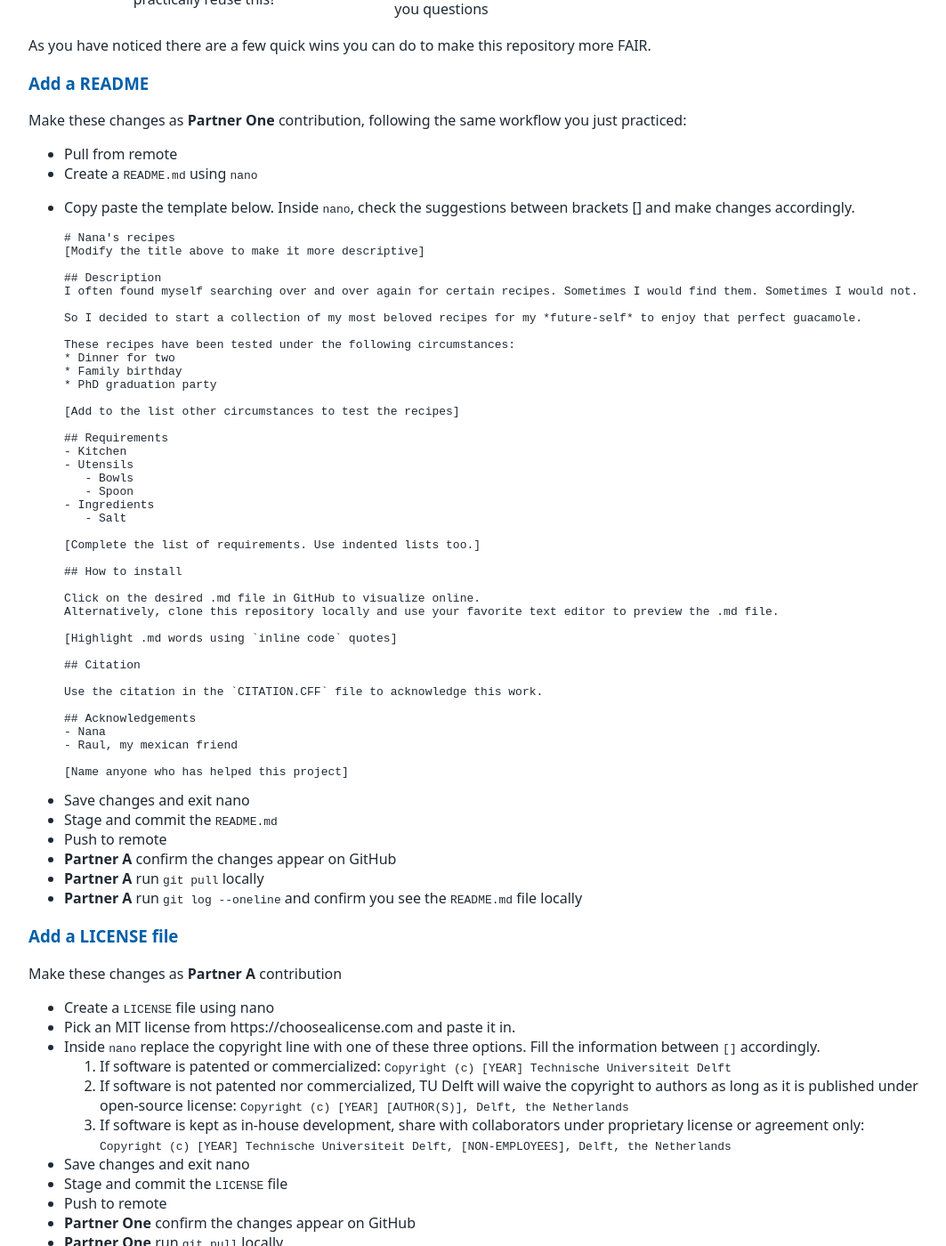
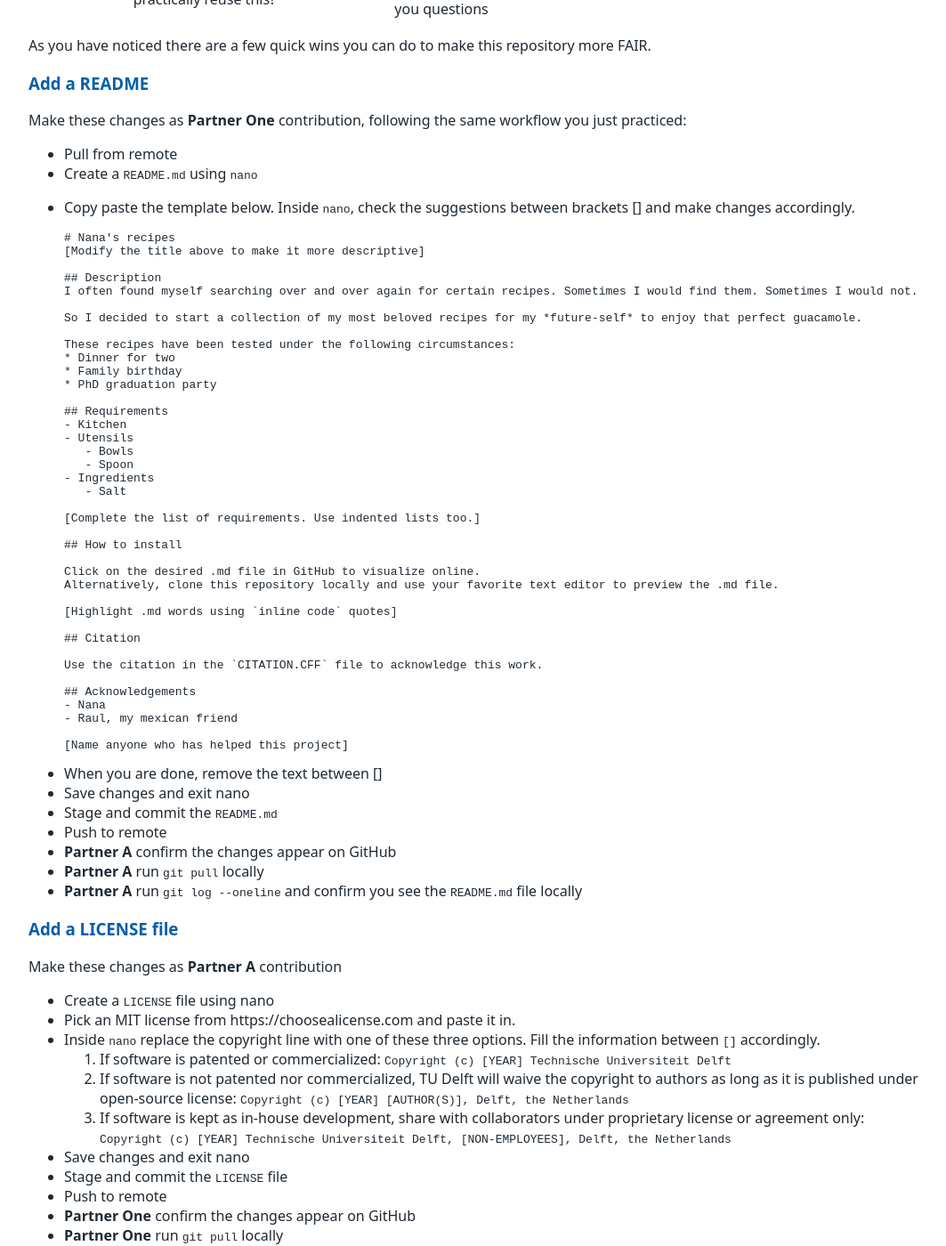
Before and after one commit to tu-delft-library/introduction_to_version_control_with_git, a Jekyll site: the page built from material_for_participants/PRACTICAL_collaboration.md, in a window 1280 px wide and 1400 px high, scrolled down 2984 px. Shown: the whole window at 89% size, without its empty margins (108-1171 px from the left). Built offline with Jekyll 4.4.1, drawn with Linux system fonts in a browser that asks for light colours; our own code applies the rules of GitHub Pages for plain Markdown files.

Commit message:
Update exercises and practical

````diff
--- a/material_for_participants/PRACTICAL_collaboration.md
+++ b/material_for_participants/PRACTICAL_collaboration.md
@@ -54,10 +54,10 @@ $ git clone git@github.com:<owner-username>/recipes.git recipes-<owner-username>
    ```
    # Hummus
    ## Ingredients
-   * chickpeas
-   * lemon
-   * olive oil
-   * salt
+   - chickpeas
+   - lemon
+   - olive oil
+   - salt
    ```
 - Save changes and exit nano
 - Stage and commit the change:
@@ -182,8 +182,6 @@ Make these changes as **Partner One** contribution, following the same workflow
       * Family birthday
       * PhD graduation party
 
-      [Add to the list other circumstances to test the recipes]
-
       ## Requirements
       - Kitchen
       - Utensils
@@ -211,7 +209,7 @@ Make these changes as **Partner One** contribution, following the same workflow
 
       [Name anyone who has helped this project]
 
-
+- When you are done, remove the text between []
 - Save changes and exit nano
 - Stage and commit the `README.md`
 - Push to remote
````
Also changed, not shown: material_for_participants/exercises.md (+2 -2 lines).
